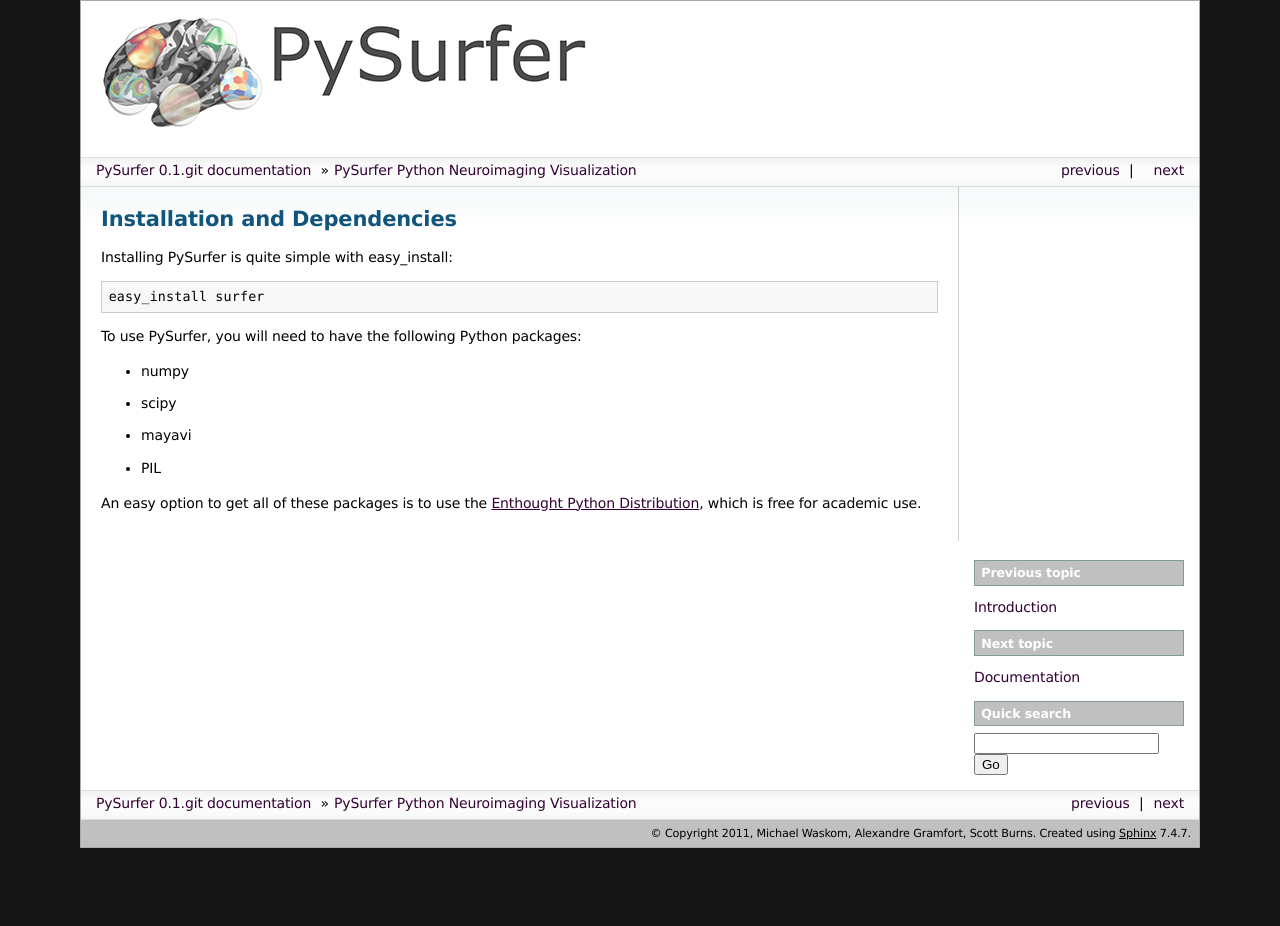
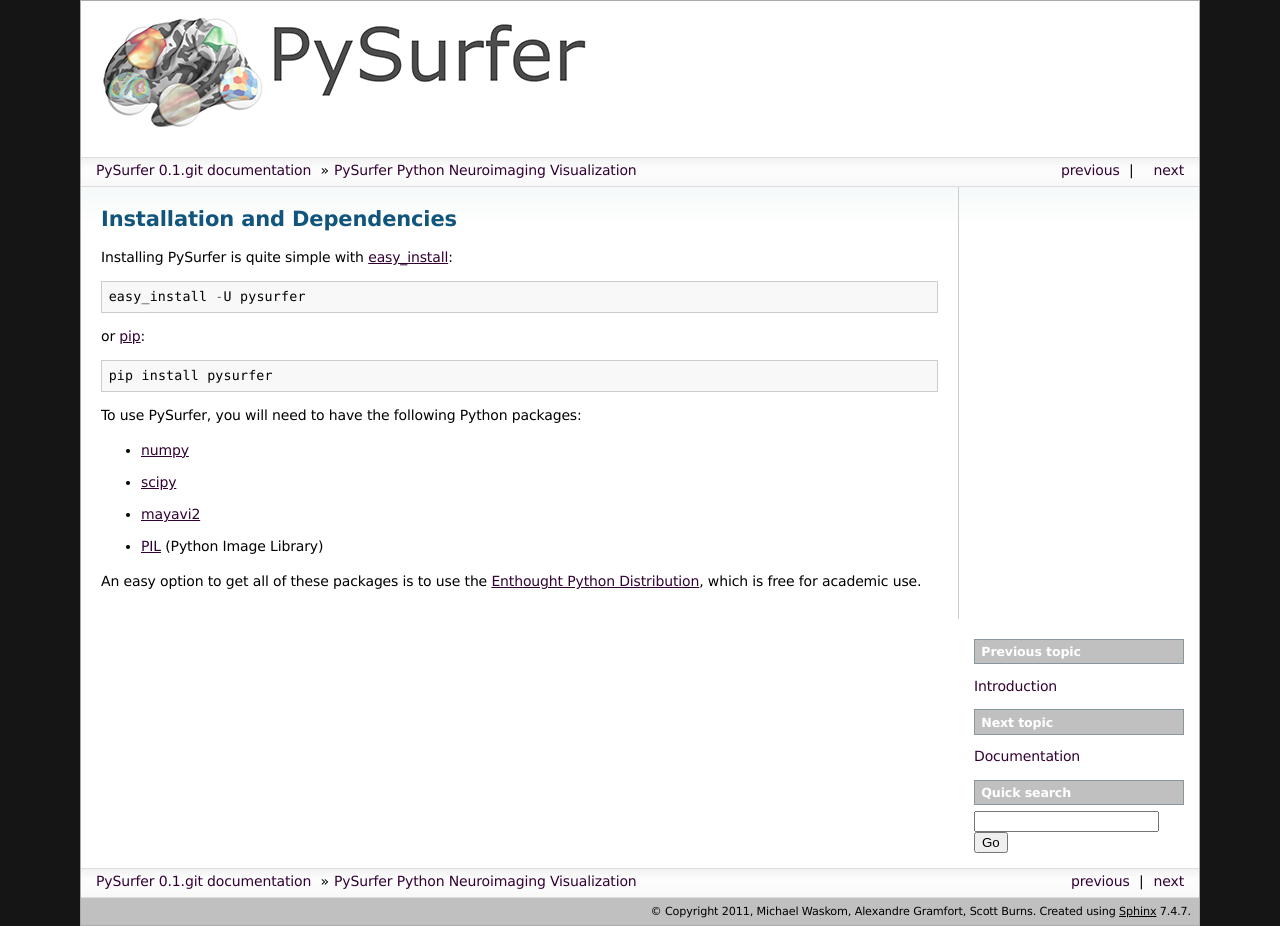
Before and after one commit to nipy/PySurfer, a Sphinx documentation site: the page built from doc/install.rst, in a window 1280 px wide. Built offline with Sphinx 7.4.7, drawn with Linux system fonts in a browser that asks for light colours; pages that are not in the unit, such as notebooks, are missing from menus; the version number is read from the project's files by our own code; before the commit the page ends 900 px from its top, so only the background shows below that.

Commit message:
DOC : minor edit

```diff
--- a/doc/install.rst
+++ b/doc/install.rst
@@ -3,16 +3,21 @@
 Installation and Dependencies
 =============================
 
-Installing PySurfer is quite simple with easy_install::
+Installing PySurfer is quite simple with
+`easy_install <http://peak.telecommunity.com/DevCenter/EasyInstall>`_::
 
-    easy_install surfer
+    easy_install -U pysurfer
+
+or `pip <http://www.pip-installer.org/en/latest/index.html>`_::
+
+    pip install pysurfer
 
 To use PySurfer, you will need to have the following Python packages:
 
-* numpy
-* scipy
-* mayavi
-* PIL
+* `numpy <http://numpy.scipy.org/>`_
+* `scipy <http://www.scipy.org/>`_
+* `mayavi2 <http://http://github.enthought.com/mayavi/mayavi/index.html>`_
+* `PIL <http://www.pythonware.com/products/pil/>`_ (Python Image Library)
 
 An easy option to get all of these packages is to use the `Enthought
 Python Distribution <http://www.enthought.com/products/epd.php>`_,
```
Also changed, not shown: doc/index.rst (+7 -2 lines).
